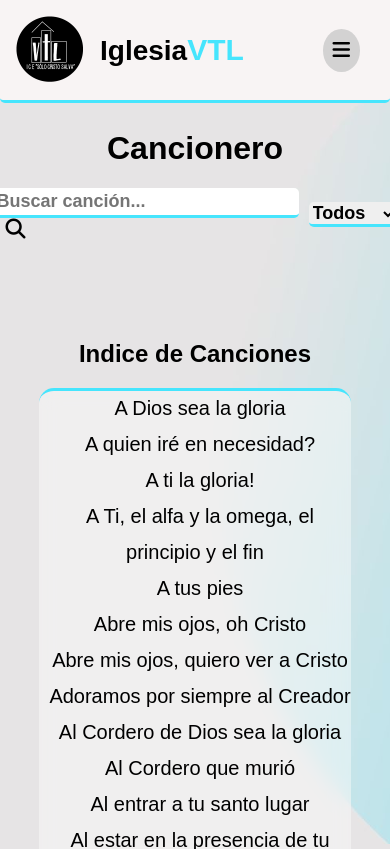
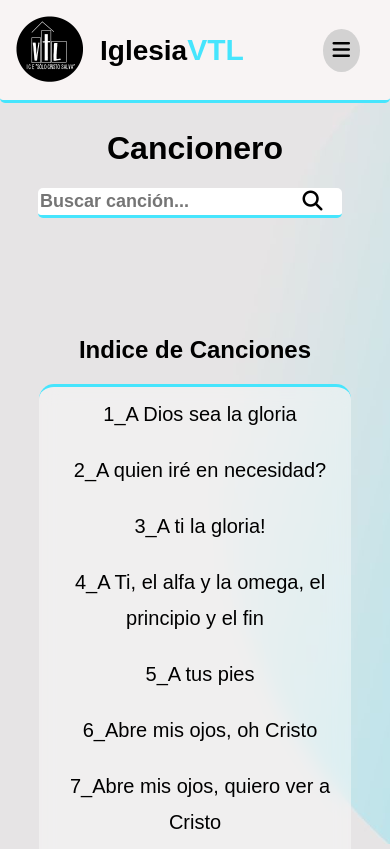
Before and after one commit to EzeeRL/Pagina-Iglesia, a React (Vite) app in the folder Pagina Iglesia/: page /Cancionero in a window 390 px wide. Shown: the top 849 px of the page. Built offline with nearby package versions, Linux system fonts and the light colour scheme; a web font is replaced by a local one.

Commit message:
filtro de canciones comentado y cancionero responsive arreglado

```diff
--- a/Pagina Iglesia/src/paginas/cancionero.css
+++ b/Pagina Iglesia/src/paginas/cancionero.css
@@ -156,3 +156,20 @@
 .button-volver:hover {
 	transform: scale(1.1);
 }
+
+@media screen and (max-width: 768px) {
+	.container-buscador {
+	  position: relative;
+	}
+
+	.icono-buscador {
+	  position: absolute;
+	  right: -50px;
+	  top: 5%;
+	  font-size: 20px;
+	}
+
+	.container-indice {
+		padding: 10px;
+	}
+  }
--- a/Pagina Iglesia/src/paginas/cancionero.jsx
+++ b/Pagina Iglesia/src/paginas/cancionero.jsx
@@ -271,9 +271,7 @@ const Cancionero = () => {
     <div className="container-cancionero">
       <h1 className="titulo-cancionero">Cancionero</h1>
       <div className="container-buscador">
-
-
-        <form onSubmit={handleSubmit}>
+        <form onSubmit={handleSubmit} className="form-buscador">
           <input
             type="text"
             className="buscador"
@@ -281,16 +279,13 @@ const Cancionero = () => {
             value={busqueda}
             onChange={handleBusqueda}
           />
-
           <button type="submit" className="button-submit">
-            <i className="fa-solid fa-magnifying-glass icono-buscador" type="submit"></i>
+            <i className="fa-solid fa-magnifying-glass icono-buscador"></i>
           </button>
-
         </form>
 
-
-
-        <select name="" id="filtro">
+        {/* FILTRO
+        <select name="" id="filtro" className="filtro">
           <option value="Todos" className="options">
             Todos
           </option>
@@ -300,9 +295,10 @@ const Cancionero = () => {
           <option value="Himnos" className="options">
             Himnos
           </option>
-        </select>
+        </select> */}
+
+
       </div>
-
       {!llave ? (
         <>
           <div className="container-titulo-indice">
@@ -310,7 +306,6 @@ const Cancionero = () => {
               <b className="txt-indice">Indice de Canciones</b>
             </h2>
           </div>
-
           <div className="container-indice-canciones">
             {(resultadoBusqueda.length > 0 ? resultadoBusqueda : resultado).map(
               (cancion) => (
@@ -320,15 +315,12 @@ const Cancionero = () => {
                     onClick={() => handleLetra(cancion.titulo)}
                     className="link-canciones"
                   >
-          {cancion.titulo}
+                    {cancion.id}_{cancion.titulo}
                   </a>
                 </div>
               )
             )}
           </div>
-
-
-
           <div className="container-buttons-paginacion">
             <p>Siguiente página</p>
             <button
@@ -350,7 +342,9 @@ const Cancionero = () => {
         </>
       ) : (
         <div className="container-letra">
-          <button onClick={volverAtras} className="button-volver"><i className='fa-solid fa-circle-arrow-left icono-volver'></i></button>
+          <button onClick={volverAtras} className="button-volver">
+            <i className="fa-solid fa-circle-arrow-left icono-volver"></i>
+          </button>
           <h1 className="titulo-cancion-select">{tituloCancionSeleccionada}</h1>
           {versos.map((verso, index) => {
             if (verso.startsWith("/est")) {
@@ -373,11 +367,8 @@ const Cancionero = () => {
               );
             }
           })}
-
-
         </div>
       )}
-
       <Footer></Footer>
     </div>
   );
```
Lines whose indentation alone changed are shown as unchanged.
